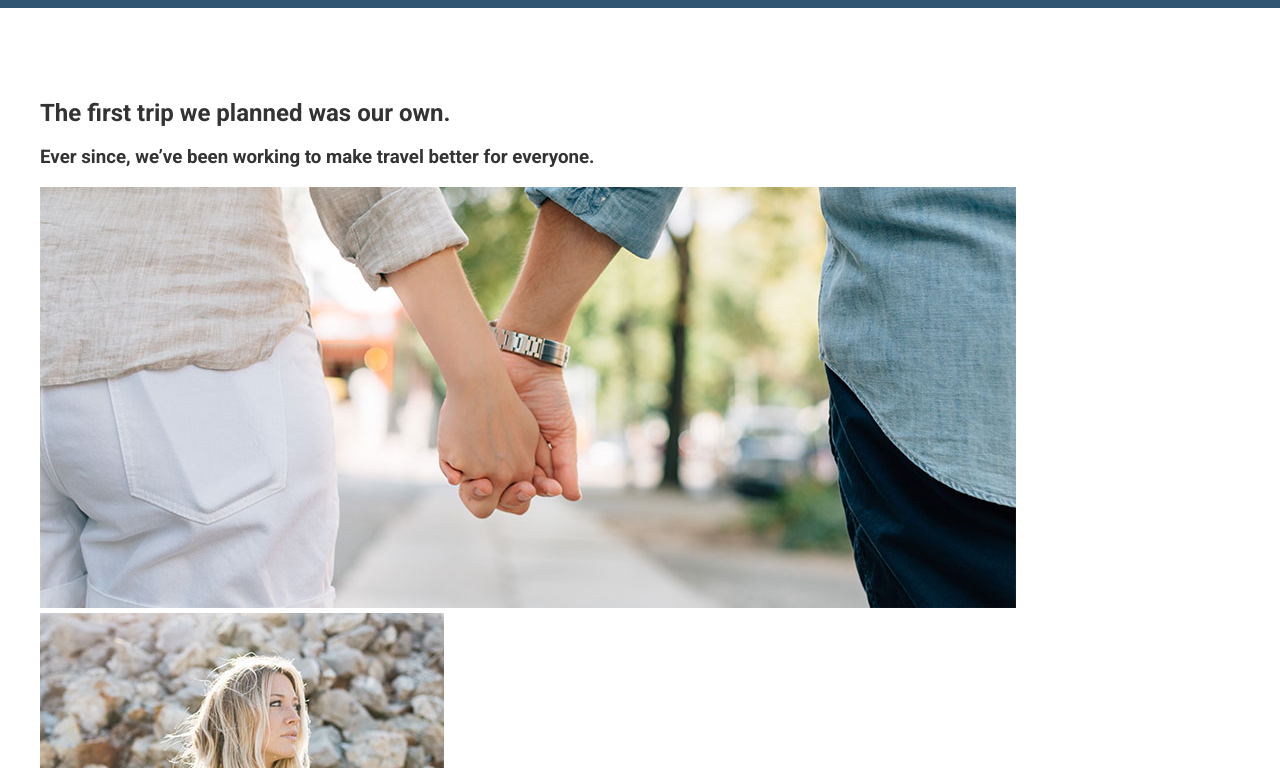
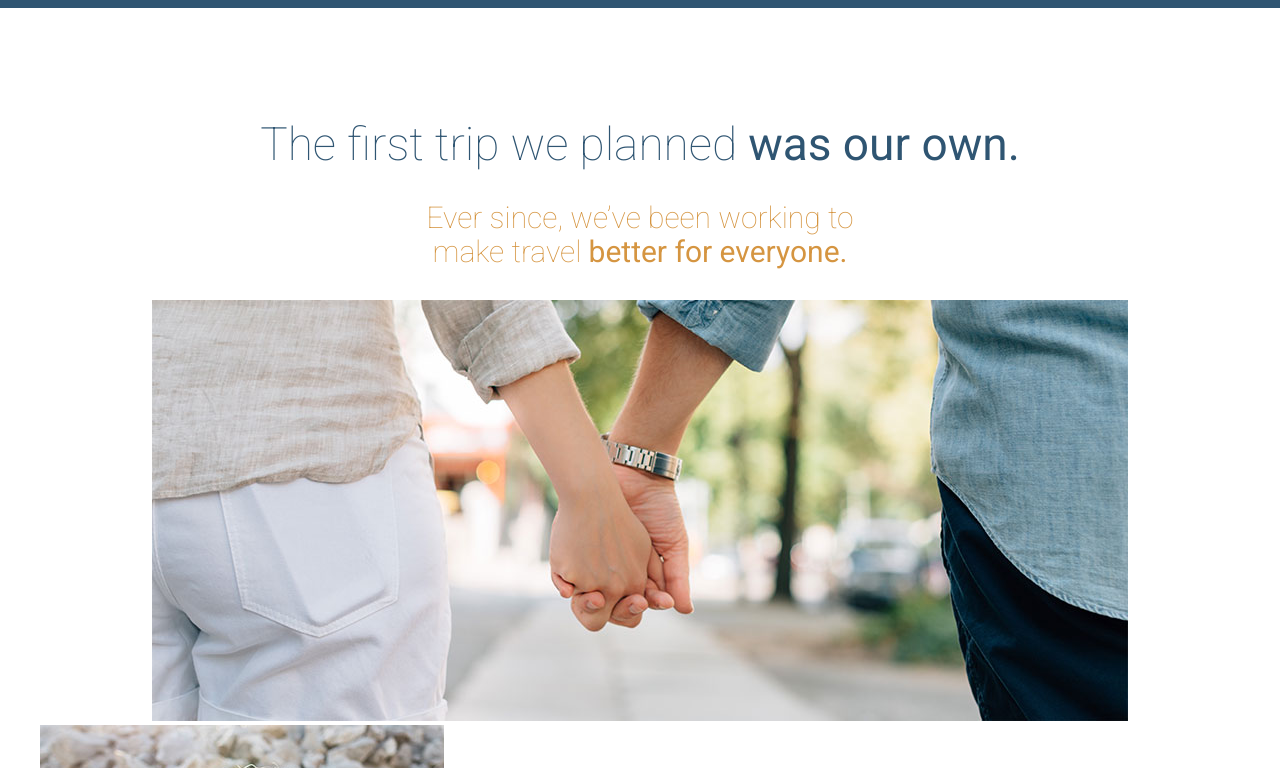
Before and after one commit to chrisgbradley/travel-site, a website: page app/index.html in a window 1280 px wide. Shown: the part 772-1540 px from the top of the page. Drawn offline with Linux system fonts and the light colour scheme.

Commit message:
style headlines

```diff
--- /dev/null
+++ b/app/assets/styles/modules/_headline.css
@@ -0,0 +1,43 @@
+.headline {
+	font-weight: 300;
+	font-size: 1.9rem;
+	color: $mainBlue;
+
+	@mixin atSmall {
+		font-size: 2.875rem;
+	}
+
+	&--centered {
+		text-align: center;
+	}
+
+	&--orange {
+		color: $mainOrange;
+	}
+
+	&--small {
+		font-size: 1.2rem;
+
+		@mixin atSmall {
+			font-size: 1.875rem;
+		}
+	}
+
+	&--narrow {
+		max-width: 500px;
+		margin-left: auto;
+		margin-right: auto;
+	}
+
+	&--light {
+		font-weight: 100;
+	}
+
+	&--b-margin-small {
+		margin-bottom: .5em;
+	}
+
+	&--b-margin-large {
+		margin-large: 1.6em;
+	}
+}
--- a/app/assets/styles/modules/_page-section.css
+++ b/app/assets/styles/modules/_page-section.css
@@ -1,6 +1,9 @@
 .page-section {
-	padding: 4.5rem 0;
+	padding: 1.2rem 0;
 
+	@mixin atMedium {
+		padding: 4.5rem 0;
+	}
 	&--blue {
 		background-color: $mainBlue;
 		color: #fff;
--- a/app/assets/styles/modules/_wrapper.css
+++ b/app/assets/styles/modules/_wrapper.css
@@ -4,4 +4,13 @@
   max-width: 1200px;
 	margin-left: auto;
 	margin-right: auto;
+
+	&--medium {
+		max-width: 976px;
+	}
+
+	.wrapper {
+		padding-left: 0;
+		padding-right: 0;
+	}
 }
--- a/app/assets/styles/styles.css
+++ b/app/assets/styles/styles.css
@@ -6,3 +6,4 @@
 @import "modules/_page-section";
 @import "modules/_large-hero";
 @import "modules/_btn";
+@import "modules/_headline";
--- a/app/index.html
+++ b/app/index.html
@@ -41,11 +41,14 @@
 
   <div id="our-beginning" class="page-section">
     <div class="wrapper">
-      <h2>The first trip we planned was our own.</h2>
-      <h3>Ever since, we&rsquo;ve been working to make travel better for everyone.</h3>
-      <img src="assets/images/first-trip.jpg" alt="Couple walking down a street.">
+      <h2 class="headline headline--centered headline--light headline--b-margin-small">The first trip we planned <strong>was our own.</strong></h2>
+      <h3 class="headline headline--light headline--centered headline--narrow headline--orange headline--small headline--b-margin-large">Ever since, we&rsquo;ve been working to make travel
+        <strong>better for everyone.</strong></h3>
+      <div class="wrapper wrapper--medium">
+        <img src="assets/images/first-trip.jpg" alt="Couple walking down a street.">
+      </div>
       <img src="assets/images/our-start.jpg" alt="Our founder, Jane Doe">
-      <h2>Here&rsquo;s how we got started&hellip;</h2>
+      <h2 class="headline">Here&rsquo;s how we got started&hellip;</h2>
       <p>Lorem ipsum dolor sit amet, consectetur adipisicing elit, sed do eiusmod tempor incididunt ut labore et dolore
         magna aliqua. Ut enim ad minim veniam, <a href="#">quis nostrud exercitation</a> ullamco laboris nisi ut aliquip
         ex ea commodo consequat. Duis aute irure dolor in reprehenderit in voluptate velit esse cillum dolore eu fugiat
--- a/app/temp/styles/styles.css
+++ b/app/temp/styles/styles.css
@@ -468,9 +468,25 @@ img {
 	margin-right: auto;
 }
 
+.wrapper--medium {
+		max-width: 976px;
+	}
+
+.wrapper .wrapper {
+		padding-left: 0;
+		padding-right: 0;
+	}
+
 .page-section {
-	padding: 4.5rem 0;
+	padding: 1.2rem 0;
 }
+
+@media (min-width: 800px) {
+
+.page-section {
+		padding: 4.5rem 0
+}
+	}
 
 .page-section--blue {
 		background-color: #2f5572;
@@ -563,3 +579,53 @@ img {
 			font-size: 1.25rem
 	}
 	}
+
+.headline {
+	font-weight: 300;
+	font-size: 1.9rem;
+	color: #2f5572;
+}
+
+@media(min-width: 530px) {
+
+.headline {
+		font-size: 2.875rem
+}
+	}
+
+.headline--centered {
+		text-align: center;
+	}
+
+.headline--orange {
+		color: #d59541;
+	}
+
+.headline--small {
+		font-size: 1.2rem;
+	}
+
+@media(min-width: 530px) {
+
+.headline--small {
+			font-size: 1.875rem
+	}
+	}
+
+.headline--narrow {
+		max-width: 500px;
+		margin-left: auto;
+		margin-right: auto;
+	}
+
+.headline--light {
+		font-weight: 100;
+	}
+
+.headline--b-margin-small {
+		margin-bottom: .5em;
+	}
+
+.headline--b-margin-large {
+		margin-large: 1.6em;
+	}
```
